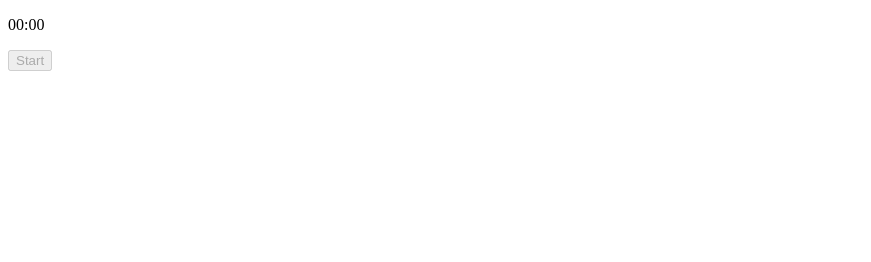
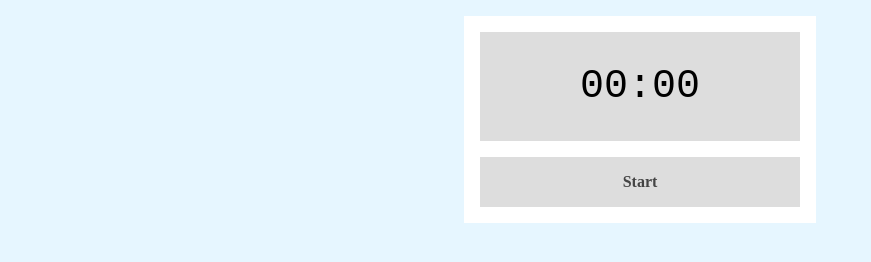
Before and after one commit to mizuki-yamada/countdown, a plain HTML site: page index.html in a window 1280 px wide. Both pictures are taken after a click on the button "Start". Shown: the whole page, without its empty margins (0-871 px from the left). Drawn offline with Linux system fonts and the light colour scheme.

Commit message:
スタイリングを実装

```diff
--- a/index.html
+++ b/index.html
@@ -5,6 +5,7 @@
     <meta http-equiv="X-UA-Compatible" content="IE=edge">
     <meta name="viewport" content="width=device-width, initial-scale=1.0">
     <title>カウントダウンタイマー</title>
+    <link rel="stylesheet" href="style.css">
 </head>
 <body>
     <main>
--- a/main.js
+++ b/main.js
@@ -14,7 +14,8 @@
     if (countdown < 0) {
       clearInterval(intervalId);
       countdown = 3 * 1000;
-      btn.disabled = false;
+        btn.disabled = false;
+        btn.classList.remove('inactive');
     }
 
     const totalSeconds = Math.floor(countdown / 1000);
@@ -31,7 +32,8 @@
   btn.addEventListener("click", () => {
     endTime = new Date().getTime() + 3 * 1000;
 
-    btn.disabled = true;
+      btn.disabled = true;
+      btn.classList.add('inactive');
 
     //②残り時間を求める
     intervalId = setInterval(check, 100);
--- /dev/null
+++ b/style.css
@@ -0,0 +1,51 @@
+@charset "utf-8";
+
+body {
+    background: #e6f6ff;
+}
+
+main{
+    background: #fff;
+    width: 320px;
+    margin: 16px auto 0;
+
+    text-align: center;
+    padding: 16px;
+}
+
+p {
+    margin: 0;
+    background: #ddd;
+    padding: 32px 0;
+    font-size: 40px;
+    font-family: 'Courier New', Courier, monospace;
+}
+
+button{
+    all: unset;
+    width: 100%;
+    background: #08c;
+    color: #fff;
+    font-weight: bold;
+    padding: 16px 0;
+    margin-top: 16px;
+    cursor: pointer;
+}
+
+button:hover{
+    opacity: .6;
+}
+
+button:active{
+    opacity: .4;
+}
+
+.inactive{
+    background: #ddd;
+    color: #444;
+    cursor: default;
+}
+
+.inactive:hover{
+    opacity: 1;
+}
```
Also changed, not shown: 1 other file.
